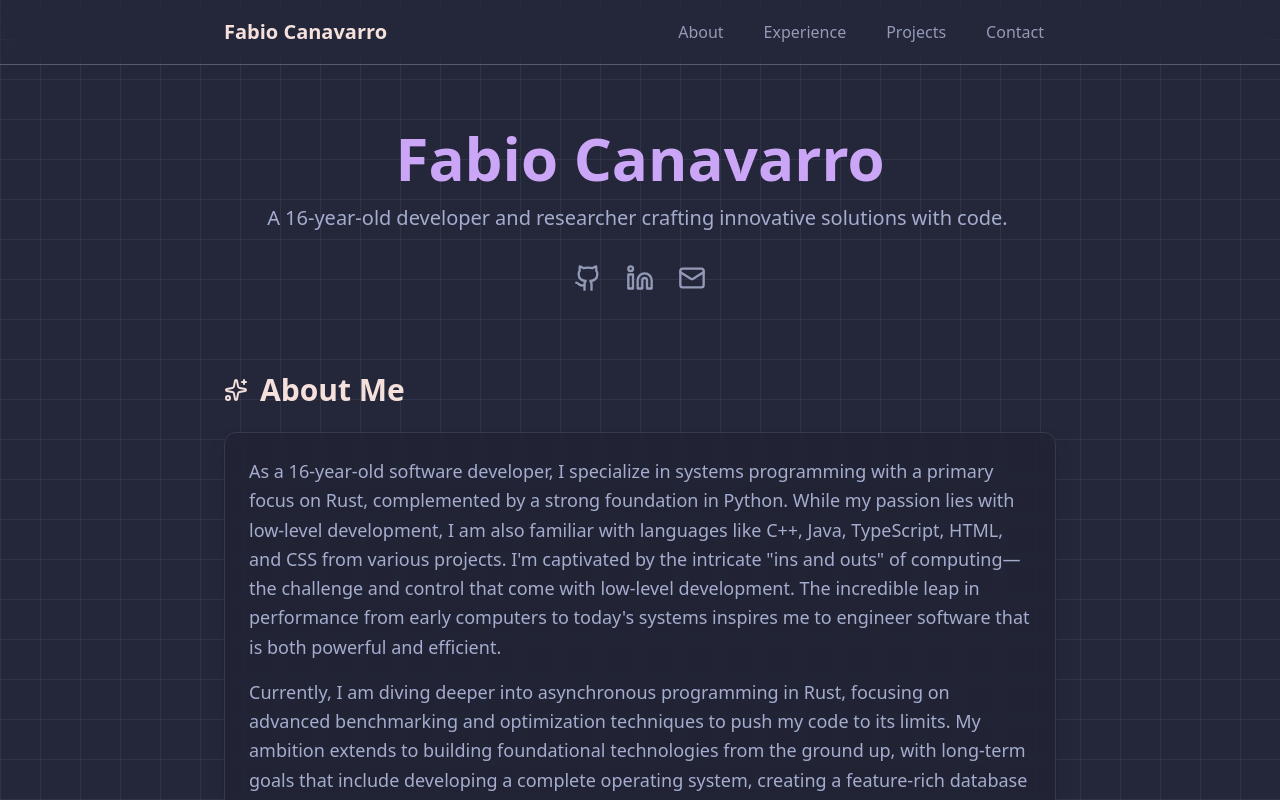
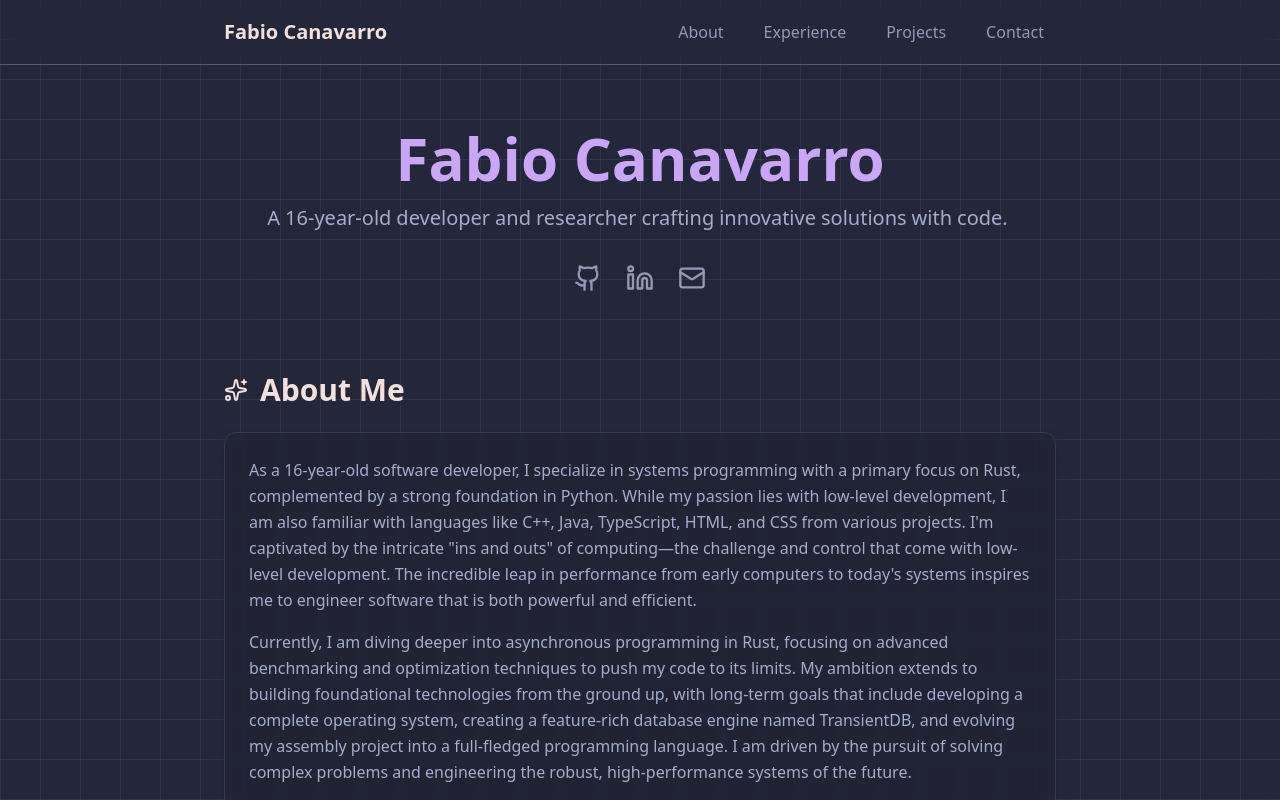
Before and after one commit to FabioCanavarro/portfolio, a Next.js app: page / in a window 1280 px wide. Shown: the top 800 px of the page. Built offline with nearby package versions, Linux system fonts and the light colour scheme.

Commit message:
font size change

```diff
--- a/src/app/_components/main-body.tsx
+++ b/src/app/_components/main-body.tsx
@@ -129,7 +129,7 @@ const MainBody = () => {
           >
             <div id="about" className="absolute -top-24"></div>
             <h2 className="text-3xl font-bold mb-6 text-rosewater flex items-center"><Sparkles className="w-6 h-6 mr-3"/>About Me</h2>
-            <div className="space-y-4 text-subtext0 text-lg leading-relaxed bg-crust/50 p-6 rounded-xl border border-surface0 backdrop-blur-sm shadow-lg shadow-crust/50">
+            <div className="space-y-4 text-subtext0 leading-relaxed bg-crust/50 p-6 rounded-xl border border-surface0 backdrop-blur-sm shadow-lg shadow-crust/50">
               <p>
                 As a 16-year-old software developer, I specialize in systems programming with a primary focus on Rust, complemented by a strong foundation in Python. While my passion lies with low-level development, I am also familiar with languages like C++, Java, TypeScript, HTML, and CSS from various projects. I&apos;m captivated by the intricate &quot;ins and outs&quot; of computing—the challenge and control that come with low-level development. The incredible leap in performance from early computers to today&apos;s systems inspires me to engineer software that is both powerful and efficient.
               </p>
```
